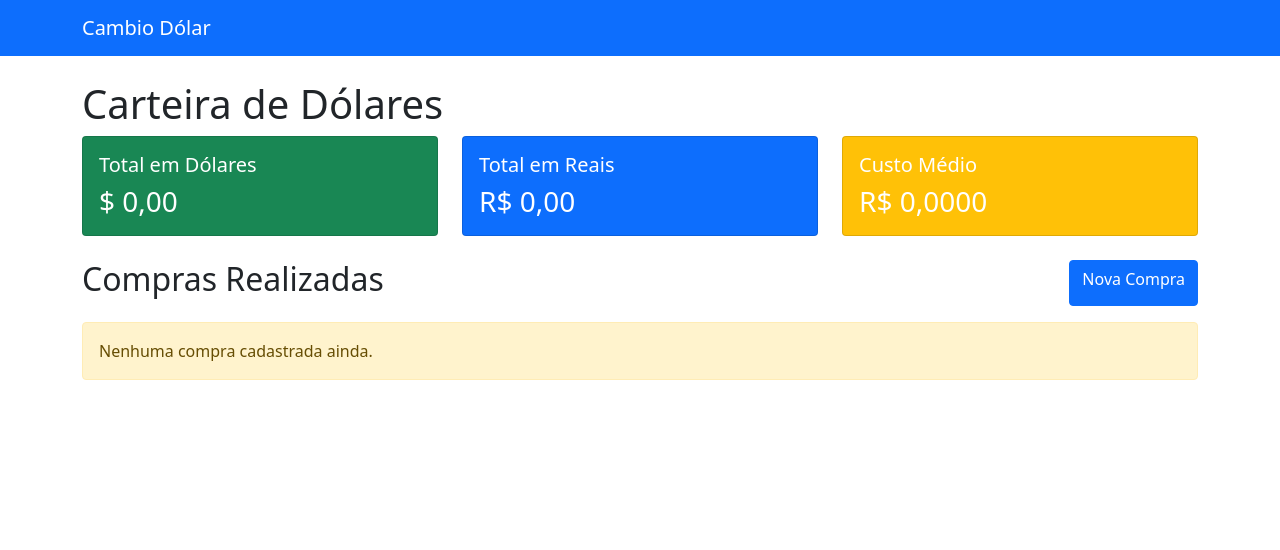
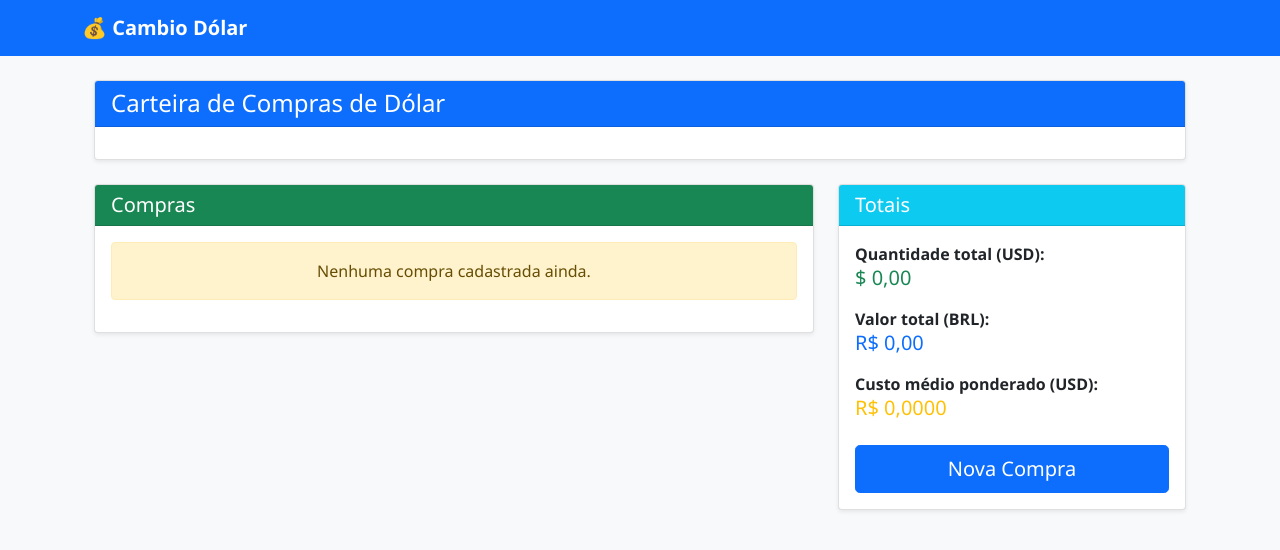
Before and after one commit to renanteste/Desafio-Django, a Django app: page / in a window 1280 px wide. Shown: the top 550 px of the page. Run offline with Django 5.2, Linux system fonts and the light colour scheme; data that the repository does not hold is empty.

Commit message:
feat: update frontend to match design requirements
- Improved home page layout with better table structure
- Added card-based design similar to mockup
- Enhanced date formatting and visual hierarchy
- Updated forms with better styling
- Added custom CSS for improved UI/UX

```diff
--- a/compras/templates/base.html
+++ b/compras/templates/base.html
@@ -5,15 +5,28 @@
     <meta name="viewport" content="width=device-width, initial-scale=1.0">
     <title>Cambio Dólar</title>
     <link href="https://cdn.jsdelivr.net/npm/bootstrap@5.1.3/dist/css/bootstrap.min.css" rel="stylesheet">
+    <style>
+        body {
+            background-color: #f8f9fa;
+            font-family: 'Segoe UI', Tahoma, Geneva, Verdana, sans-serif;
+        }
+        .navbar-brand {
+            font-weight: bold;
+        }
+        .table th {
+            border-top: none;
+            font-weight: 600;
+        }
+    </style>
 </head>
 <body>
-    <nav class="navbar navbar-expand-lg navbar-dark bg-primary">
+    <nav class="navbar navbar-expand-lg navbar-dark bg-primary mb-4">
         <div class="container">
-            <a class="navbar-brand" href="{% url 'home' %}">Cambio Dólar</a>
+            <a class="navbar-brand" href="{% url 'home' %}">💰 Cambio Dólar</a>
         </div>
     </nav>
 
-    <div class="container mt-4">
+    <div class="container">
         {% block content %}
         {% endblock %}
     </div>
--- a/compras/templates/compras/home.html
+++ b/compras/templates/compras/home.html
@@ -1,78 +1,123 @@
 {% extends 'base.html' %}
 
 {% block content %}
+<div class="container-fluid">
+    <!-- Cabeçalho com última cotação -->
+    <div class="row mb-4">
+        <div class="col-md-12">
+            <div class="card">
+                <div class="card-header bg-primary text-white">
+                    <h4 class="mb-0">Carteira de Compras de Dólar</h4>
+                </div>
+                <div class="card-body">
+                    {% if ultima_cotacao %}
                     <div class="row">
-    <div class="col-md-12">
-        <h1>Carteira de Dólares</h1>
-
-        {% if ultima_cotacao %}
-        <div class="alert alert-info">
-            <strong>Última Cotação:</strong> {{ ultima_cotacao }}
+                        <div class="col-md-6">
+                            <table class="table table-bordered">
+                                <thead class="table-light">
+                                    <tr>
+                                        <th>Última Cotação</th>
+                                        <th>Cotação Compra</th>
+                                    </tr>
+                                </thead>
+                                <tbody>
+                                    <tr>
+                                        <td>{{ ultima_cotacao|date:"d/m/Y H:i:s" }}</td>
+                                        <td>R$ {{ compras.first.cotacao_usd_brl|floatformat:4|default:"0,0000" }}</td>
+                                    </tr>
+                                </tbody>
+                            </table>
+                        </div>
                     </div>
                     {% endif %}
-
-        <div class="row mb-4">
-            <div class="col-md-4">
-                <div class="card text-white bg-success">
-                    <div class="card-body">
-                        <h5 class="card-title">Total em Dólares</h5>
-                        <p class="card-text h3">$ {{ total_usd|floatformat:2 }}</p>
-                    </div>
-                </div>
-            </div>
-            <div class="col-md-4">
-                <div class="card text-white bg-primary">
-                    <div class="card-body">
-                        <h5 class="card-title">Total em Reais</h5>
-                        <p class="card-text h3">R$ {{ total_brl|floatformat:2 }}</p>
-                    </div>
-                </div>
-            </div>
-            <div class="col-md-4">
-                <div class="card text-white bg-warning">
-                    <div class="card-body">
-                        <h5 class="card-title">Custo Médio</h5>
-                        <p class="card-text h3">R$ {{ custo_medio|floatformat:4 }}</p>
                 </div>
             </div>
         </div>
     </div>
 
-        <div class="d-flex justify-content-between mb-3">
-            <h2>Compras Realizadas</h2>
-            <a href="{% url 'cadastrar_compra' %}" class="btn btn-primary">Nova Compra</a>
+    <div class="row">
+        <!-- Tabela de Compras -->
+        <div class="col-md-8">
+            <div class="card">
+                <div class="card-header bg-success text-white">
+                    <h5 class="mb-0">Compras</h5>
                 </div>
-
+                <div class="card-body">
                     {% if compras %}
                     <div class="table-responsive">
-            <table class="table table-striped">
-                <thead>
+                        <table class="table table-striped table-hover">
+                            <thead class="table-dark">
                                 <tr>
-                        <th>Data da Compra</th>
-                        <th>Quantidade (USD)</th>
-                        <th>Cotacao (BRL)</th>
-                        <th>Valor Total (BRL)</th>
-                        <th>Data/Hora Cotação</th>
+                                    <th>Data</th>
+                                    <th>Quantidade USD</th>
+                                    <th>Cotação R$</th>
+                                    <th>Valor Total R$</th>
                                 </tr>
                             </thead>
                             <tbody>
                                 {% for compra in compras %}
                                 <tr>
-                        <td>{{ compra.data_compra }}</td>
+                                    <td>{{ compra.data_compra|date:"d/m/y" }}</td>
                                     <td>$ {{ compra.quantidade_usd|floatformat:2 }}</td>
                                     <td>R$ {{ compra.cotacao_usd_brl|floatformat:4 }}</td>
                                     <td>R$ {{ compra.valor_total_brl|floatformat:2 }}</td>
-                        <td>{{ compra.datahora_cotacao }}</td>
                                 </tr>
                                 {% endfor %}
                             </tbody>
                         </table>
                     </div>
                     {% else %}
-        <div class="alert alert-warning">
+                    <div class="alert alert-warning text-center">
                         Nenhuma compra cadastrada ainda.
                     </div>
                     {% endif %}
                 </div>
             </div>
+        </div>
+
+        <!-- Totais e Botão Nova Compra -->
+        <div class="col-md-4">
+            <div class="card">
+                <div class="card-header bg-info text-white">
+                    <h5 class="mb-0">Totais</h5>
+                </div>
+                <div class="card-body">
+                    <div class="mb-3">
+                        <strong>Quantidade total (USD):</strong><br>
+                        <span class="h5 text-success">$ {{ total_usd|floatformat:2 }}</span>
+                    </div>
+
+                    <div class="mb-3">
+                        <strong>Valor total (BRL):</strong><br>
+                        <span class="h5 text-primary">R$ {{ total_brl|floatformat:2 }}</span>
+                    </div>
+
+                    <div class="mb-4">
+                        <strong>Custo médio ponderado (USD):</strong><br>
+                        <span class="h5 text-warning">R$ {{ custo_medio|floatformat:4 }}</span>
+                    </div>
+
+                    <div class="d-grid">
+                        <a href="{% url 'cadastrar_compra' %}" class="btn btn-primary btn-lg">
+                            Nova Compra
+                        </a>
+                    </div>
+                </div>
+            </div>
+        </div>
+    </div>
+</div>
+
+<style>
+.table th {
+    font-weight: 600;
+}
+.card {
+    box-shadow: 0 0.125rem 0.25rem rgba(0, 0, 0, 0.075);
+    border: 1px solid rgba(0, 0, 0, 0.125);
+}
+.card-header {
+    font-weight: 600;
+}
+</style>
 {% endblock %}
--- a/compras/views.py
+++ b/compras/views.py
@@ -19,7 +19,7 @@ def home(request):
     if total_usd > 0:
         custo_medio = total_brl / total_usd
 
-    # Última cotação
+    # Última cotação - pega da compra mais recente
     ultima_cotacao = None
     if compras.exists():
         ultima_compra = compras.first()
```
Also changed, not shown: compras/templates/compras/cadastrar_compra.html (+20 -7 lines). Lines whose indentation alone changed are shown as unchanged.
